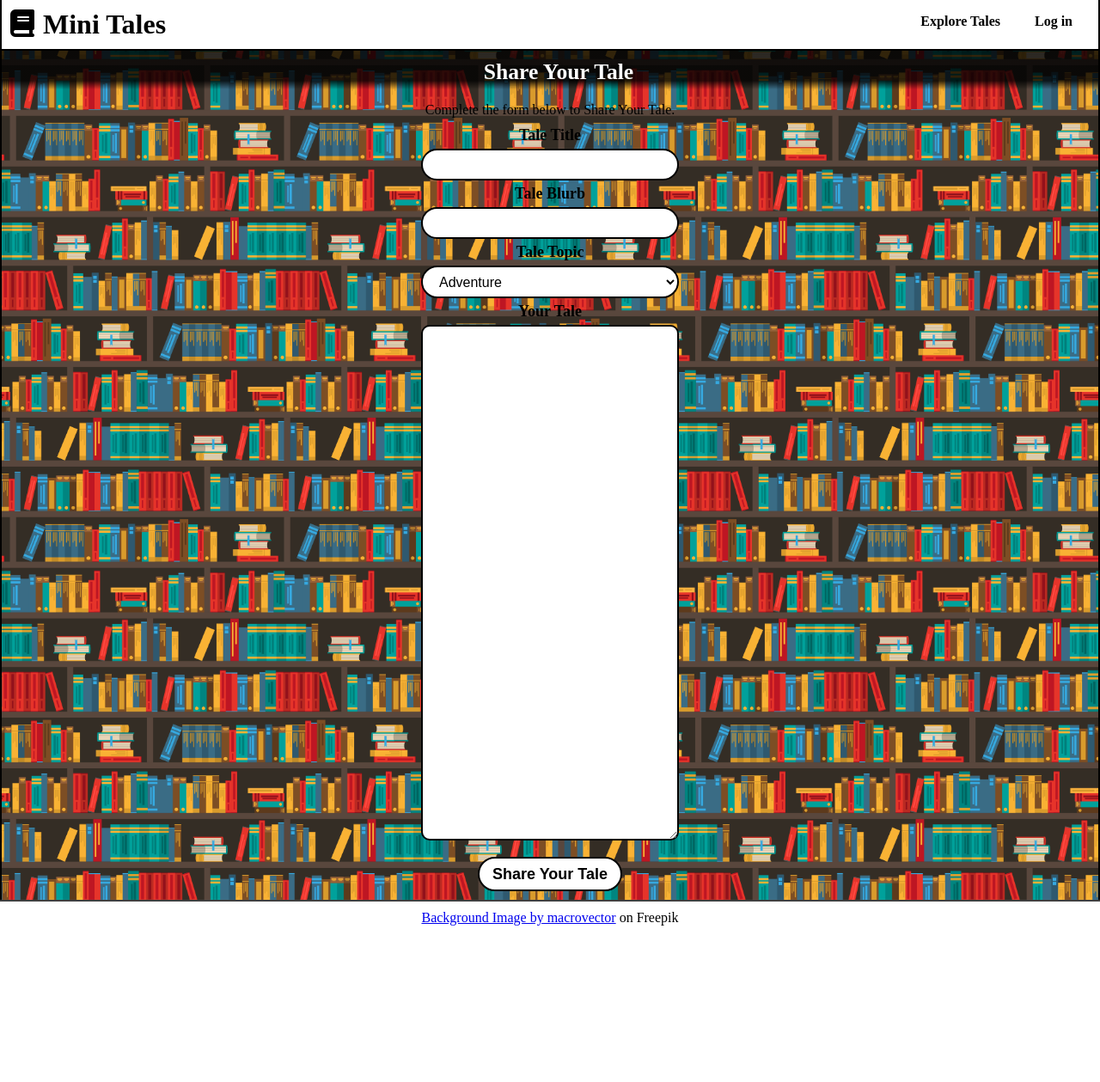
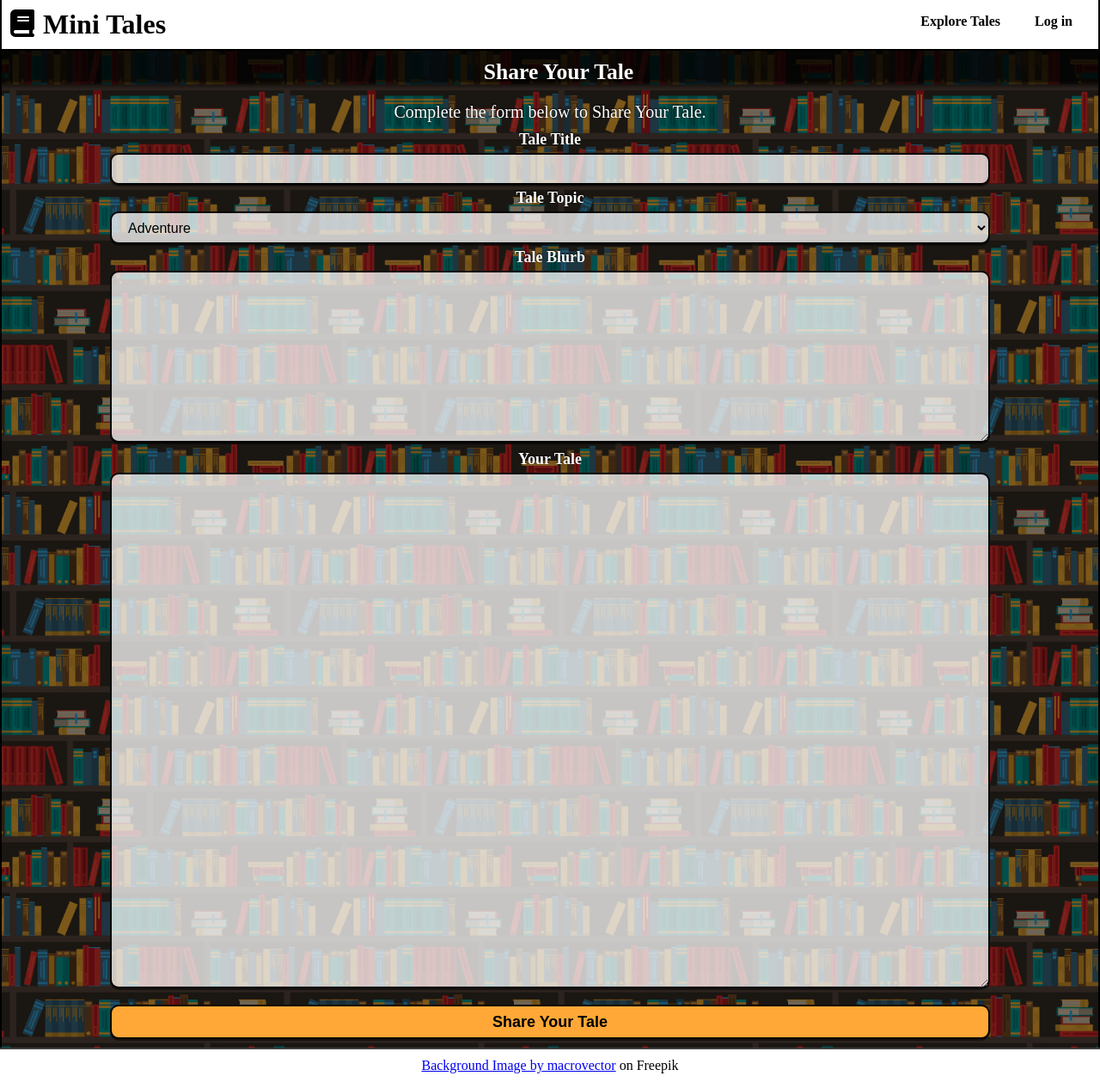
Before and after one commit to adampgiles/CI_PP3_MT, a Flask app: page /newtale in a window 1280 px wide. Shown: the whole page at 86% size. Before the commit the page ends 1077 px from the top, so only its background shows below. Run offline with Flask 2, Linux system fonts and the light colour scheme; some libraries are stand-ins or nearby versions.

Commit message:
style: improved newtale.html layout and styling for desktop

```diff
--- a/static/css/style.css
+++ b/static/css/style.css
@@ -276,14 +276,7 @@ h2{
 .tale-likes svg{
     margin-right: 5px;
 }
-.tale-content{
-    border: 2px solid black;
-    border-radius: 10px;
-    background-color: white;
-    padding: 7.5px 15px 7.5px 15px;
-    width: 300px;
-    height: 600px;
-}
+
 
 /* Full Tale Section*/
 .fulltale-section{
@@ -364,29 +357,36 @@ h2{
     display: flex;
     flex-direction: column;
     align-items: center;
+    background-color: rgba(0, 0, 0, 0.5);
 }
 .newtale-form-section p{
     margin: 10px;
+    font-size: 125%;
+    color: white;
+    text-shadow: 0 -1px 2px black;
 }
 .newtale-form-inputs{
     margin: 5px;
 }
 .newtale-form-inputs input{
     border: 2px solid black;
-    border-radius: 50px;
-    background-color: white;
+    border-radius: 10px;
+    background-color: rgba(255, 255, 255, 0.75);
     padding: 7.5px 15px 7.5px 15px;
-    width: 100%;
+    width: 80vw;
+    box-shadow: 0px 2px hsla(0, 0%, 0%, 0.5);
 }
 .newtale-form-inputs select{
     border: 2px solid black;
-    border-radius: 50px;
-    background-color: white;
+    border-radius: 10px;
+    background-color: rgba(255, 255, 255, 0.75);
     padding: 7.5px 15px 7.5px 15px;
-    width: 300px;
+    width: 80vw;
+    box-shadow: 0px 2px hsla(0, 0%, 0%, 0.5);
 }
 .newtale-form-section label{
-    color: black;
+    color: white;
+    text-shadow: 0 -1px 2px black;
     font-size: large;
     font-weight: bold;
 }
@@ -395,10 +395,30 @@ h2{
     font-size: large;
     font-weight: bold;
     border: 2px solid black;
-    border-radius: 50px;
-    background-color: white;
-    padding: 7.5px 15px 7.5px 15px;;
+    border-radius: 10px;
+    background-color: rgb(255, 168, 55);
+    padding: 7.5px 15px 7.5px 15px;
+    width: 80vw;
     margin: 10px;
+    box-shadow: 0px 2px hsla(0, 0%, 0%, 0.5);
+}
+.tale-blurb{
+    border: 2px solid black;
+    border-radius: 10px;
+    background-color: rgba(255, 255, 255, 0.75);
+    padding: 7.5px 15px 7.5px 15px;
+    width: 80vw;
+    height: 200px;
+    box-shadow: 0px 2px hsla(0, 0%, 0%, 0.5);
+}
+.tale-content{
+    border: 2px solid black;
+    border-radius: 10px;
+    background-color: rgba(255, 255, 255, 0.75);
+    padding: 7.5px 15px 7.5px 15px;
+    width: 80vw;
+    height: 600px;
+    box-shadow: 0px 2px hsla(0, 0%, 0%, 0.5);
 }
 .newtale-link{
     display: flex;
--- a/templates/newtale.html
+++ b/templates/newtale.html
@@ -1,8 +1,7 @@
 {% extends "base.html" %}
 {% block content %}
-    <h2>Share Your Tale</h2>
-
-    <div class="newtale-form-section">
+<div class="newtale-form-section">
+        <h2>Share Your Tale</h2>
         <!-- Form instruction -->
         <p>Complete the form below to Share Your Tale.</p>
         <form class="newtale-form" method="POST" action="{{ url_for( 'newtale') }}">
@@ -13,12 +12,6 @@
             minlength="3" maxlength="30" required><br>
         </div>
 
-        <!-- Blurb -->
-        <label for="blurb">Tale Blurb</label><br>
-        <div class="newtale-form-inputs">
-            <input type="text" id="blurb" name="blurb"
-            minlength="3" maxlength="60" required><br>
-        </div>
 
         <!-- Topic -->
         <label for="topic">Tale Topic</label><br>
@@ -33,13 +26,19 @@
                 <option value="Crime">Crime</option>
                 <option value="Thriller">Thriller</option>
                 <option value="Mystery">Mystery</option>
-              </select>
+            </select>
+        </div>
+
+        <!-- Blurb -->
+        <label for="blurb">Tale Blurb</label><br>
+        <div class="newtale-form-inputs">
+            <textarea id="tale-blurb"  class="tale-blurb" name="tale-blurb" cols="30" rows="10" required></textarea>
         </div>
 
         <!-- Tale Content -->
         <label for="tale-content">Your Tale</label><br>
         <div class="newtale-form-inputs">
-            <textarea id="tale-content"  class="tale-content" name="tale-content" cols="30" rows="10"></textarea>
+            <textarea id="tale-content"  class="tale-content" name="tale-content" cols="30" rows="10" required></textarea>
         </div>
 
         <div class="newtale-form-submit">
```
Also changed, not shown: other parts of static/css/style.css (+85 -86 lines).
